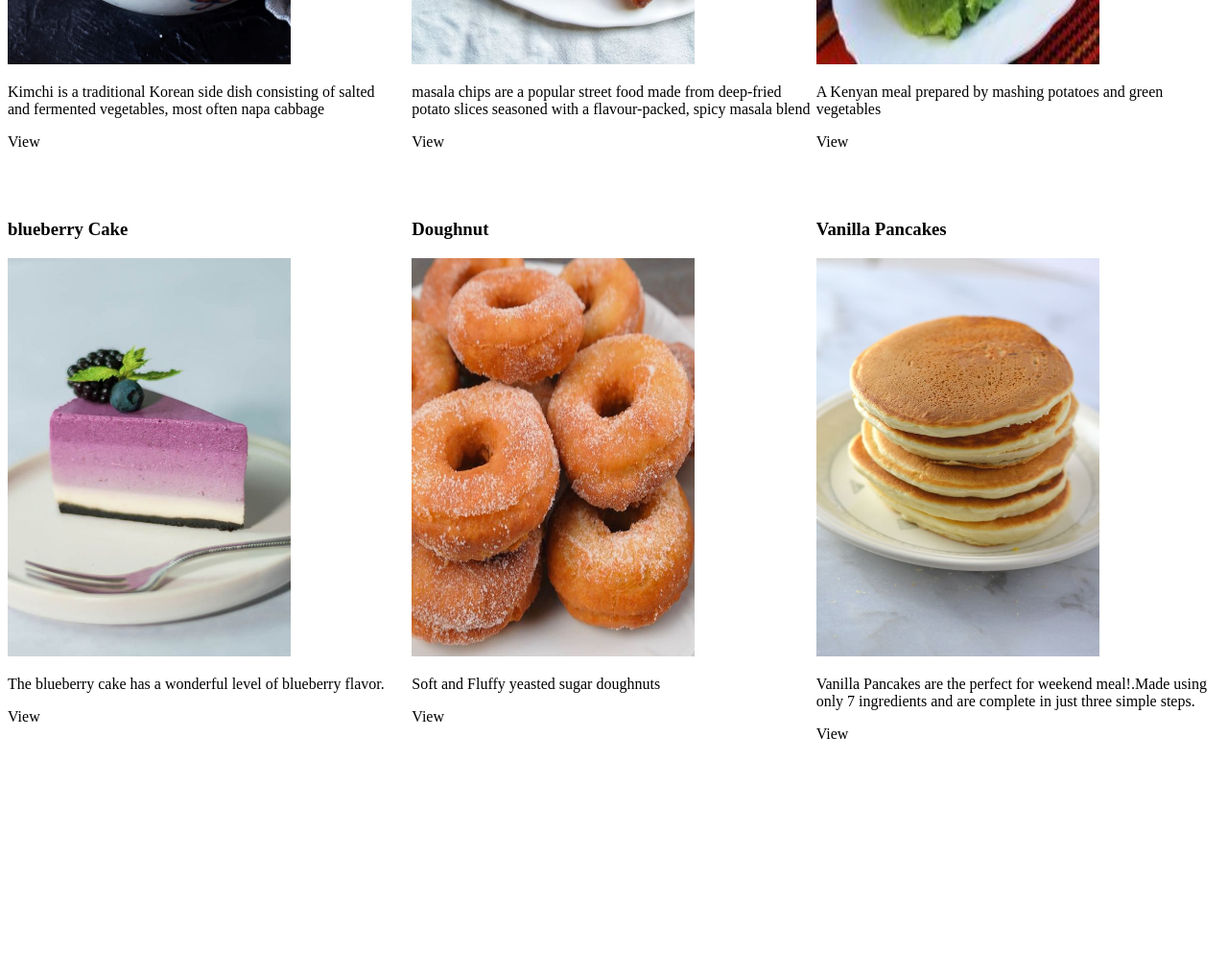
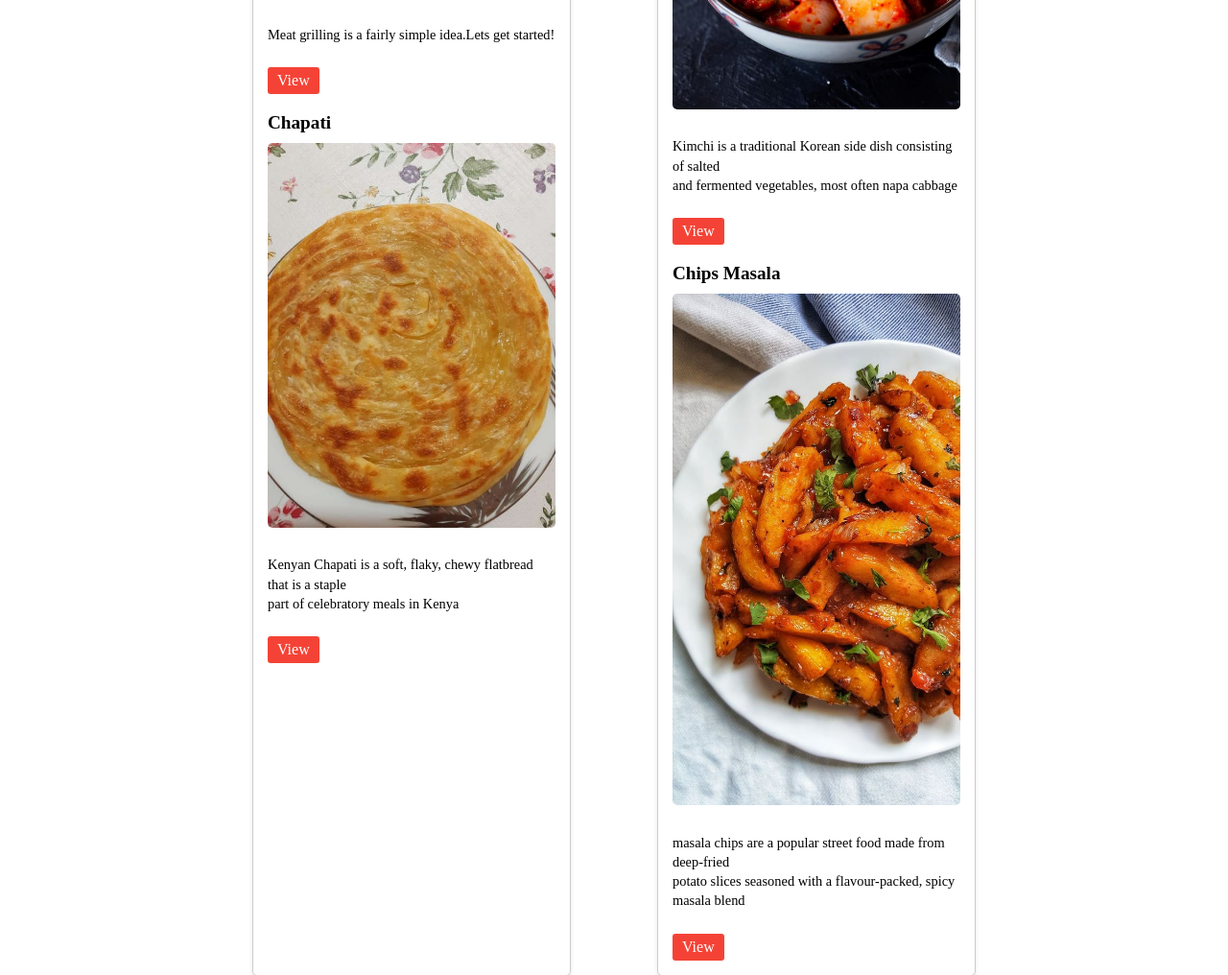
Before and after one commit to Wachira-glory/new_project_recipe, a plain HTML site: page myrecipe.html in a window 1280 px wide. Shown: the part 1717-2733 px from the top of the page at 96% size. Before the commit the page ends 2527 px from the top, so only its background shows below. Drawn offline with Linux system fonts and the light colour scheme.

Commit message:
styled recipe

```diff
--- a/myrecipe.css
+++ b/myrecipe.css
@@ -1,3 +1,7 @@
+body {
+  padding-left: 210px;
+  padding-right: 210px;
+}
 .topnav {
   overflow: hidden;
   background-color: orange;
@@ -12,13 +16,13 @@
   font-size: 17px;
 }
 .topnav a:hover {
-    background-color:white;
+  background-color: white;
   color: black;
 }
 .topnav .search-container {
   float: right;
 }
-  .topnav input[type=text] {
+.topnav input[type="text"] {
   padding: 6px;
   margin-top: 8px;
   font-size: 17px;
@@ -29,7 +33,7 @@
   padding: 6px 10px;
   margin-top: 8px;
   margin-right: 16px;
-    background:orangered;
+  background: orangered;
   font-size: 17px;
   border: none;
   cursor: pointer;
@@ -37,11 +41,48 @@
 .topnav .search-container button:hover {
   background: #ccc;
 }
+/* Style for the recipe cards */
 #recipes {
-    display: grid;
-    grid-template-columns: repeat(3,3fr);
+  display: flex;
+  flex-wrap: wrap;
+  justify-content: space-around;
 }
-#recipes img{
-width: 70%;
-height: 70%;
+
+.recipe-holder {
+  width: 300px;
+  margin: 20px;
+  padding: 15px;
+  border: 1px solid #ccc;
+  border-radius: 5px;
+  box-shadow: 0 2px 4px rgba(0, 0, 0, 0.1);
 }
+
+.recipe-holder img {
+  width: 100%;
+  border-radius: 5px;
+  margin-bottom: 10px;
+}
+
+.recipe-holder h3 {
+  font-size: 1.2em;
+  margin-bottom: 10px;
+}
+
+.recipe-holder p {
+  font-size: 0.9em;
+  line-height: 1.4;
+}
+
+.recipe-holder a {
+  display: inline-block;
+  padding: 5px 10px;
+  background-color: #f44336;
+  color: #fff;
+  text-decoration: none;
+  border-radius: 3px;
+  margin-top: 10px;
+}
+
+.recipe-holder a:hover {
+  background-color: #d32f2f;
+}
--- a/myrecipe.html
+++ b/myrecipe.html
@@ -2,7 +2,7 @@
 <html>
   <head>
     <title>Recipe App</title>
-  <link rel="stylesheet" type="text/css" href="myrecipe.css">
+    <link rel="stylesheet" type="text/css" href="myrecipe.css" />
   </head>
   <body>
     <div class="topnav">
@@ -11,84 +11,115 @@
       <a href="#contact">My Recipe</a>
       <div class="search-container">
         <form action="/action_page.php">
-            <input type="text" placeholder="Search.." name="search">
+          <input type="text" placeholder="Search.." name="search" />
           <button type="submit"><i class="fa fa-search"></i></button>
         </form>
       </div>
     </div>
     <h1>Recipes</h1>
     <div id="recipes">
+      <div class="recipe-holder">
         <div>
           <h3>Tteokbokki</h3>
-        <img src="images/tteob.png">
-        <p>Tteokbokki is one of the most popular Korean street foods in Korea</p>
+          <img src="images/tteob.png" />
+          <p class="text">
+            Tteokbokki is one of the most popular Korean street foods in Korea
+          </p>
           <a>View</a>
         </div>
         <div>
           <h3>Noodles</h3>
-        <img src="images/noodles.jpg">
-        <p></p>
+          <img src="images/noodles.jpg" />
+          <p class="text"></p>
           <a>View</a>
         </div>
         <div>
           <h3>Meat</h3>
-        <img src="images/cmeat.jpg">
-        <p>Meat grilling is a fairly simple idea.Lets get started!</p>
+          <img src="images/cmeat.jpg" />
+          <p class="text">
+            Meat grilling is a fairly simple idea.Lets get started!
+          </p>
           <a>View</a>
         </div>
         <div>
           <h3>Chapati</h3>
-       <img src="images/chapati.jpg" >
-       <p>Kenyan Chapati is a soft, flaky, chewy flatbread that is a staple<br> part of celebratory meals in Kenya </p>
+          <img src="images/chapati.jpg" />
+          <p class="text">
+            Kenyan Chapati is a soft, flaky, chewy flatbread that is a staple<br />
+            part of celebratory meals in Kenya
+          </p>
           <a>View</a>
         </div>
+      </div>
+      <div class="recipe-holder">
         <div>
           <h3>Fish</h3>
-        <p>Simple fish fry</p>
-        <img src="images/fish.jpg">
+          <p class="text">Simple fish fry</p>
+          <img src="images/fish.jpg" />
           <a>View</a>
         </div>
         <div>
           <h3>Pilau</h3>
-        <img src="images/pilau.jpg">
-        <p>Pilau is a traditional, beautiful fragrant rice dish made with many<br> aromatic spices that adds an amazing depth of flavor to the rice</p>
+          <img src="images/pilau.jpg" />
+          <p class="text">
+            Pilau is a traditional, beautiful fragrant rice dish made with
+            many<br />
+            aromatic spices that adds an amazing depth of flavor to the rice
+          </p>
           <a>View</a>
         </div>
         <div>
           <h3>Kimchi</h3>
-        <img src="images/kimchi.jpg">
-        <p>Kimchi is a traditional Korean side dish consisting of salted<br> and fermented vegetables, most often napa cabbage</p>
+          <img src="images/kimchi.jpg" />
+          <p class="text">
+            Kimchi is a traditional Korean side dish consisting of salted<br />
+            and fermented vegetables, most often napa cabbage
+          </p>
           <a>View</a>
         </div>
         <div>
           <h3>Chips Masala</h3>
-        <img src="images/chipsmasala.jpg">
-        <p>masala chips are a popular street food made from deep-fried<br> potato slices seasoned with a flavour-packed, spicy masala blend</p>
+          <img src="images/chipsmasala.jpg" />
+          <p class="text">
+            masala chips are a popular street food made from deep-fried<br />
+            potato slices seasoned with a flavour-packed, spicy masala blend
+          </p>
           <a>View</a>
         </div>
+      </div>
+      <div class="recipe-holder">
         <div>
           <h3>Mukimo</h3>
-        <img src="images/mukimo.jpg">
-        <p>A Kenyan meal prepared by mashing potatoes and green vegetables</p>
+          <img src="images/mukimo.jpg" />
+          <p class="text">
+            A Kenyan meal prepared by mashing potatoes and green vegetables
+          </p>
           <a>View</a>
         </div>
         <div>
           <h3>blueberry Cake</h3>
-        <img src="images/blueberry.jpg">
-        <p>The blueberry cake has a wonderful level of blueberry flavor.</p>
+          <img src="images/blueberry.jpg" />
+          <p class="text">
+            The blueberry cake has a wonderful level of blueberry flavor.
+          </p>
           <a>View</a>
         </div>
         <div>
           <h3>Doughnut</h3>
-        <img src="images/doughtnut.jpg">
-        <p>Soft and Fluffy yeasted sugar doughnuts</p>
+          <img src="images/doughtnut.jpg" />
+          <p class="text">Soft and Fluffy yeasted sugar doughnuts</p>
           <a>View</a>
         </div>
         <div>
           <h3>Vanilla Pancakes</h3>
-        <img src="images/vpancakes.jpg">
-        <p>Vanilla Pancakes are the perfect for weekend meal!.Made using <br>only 7 ingredients and are complete in just three simple steps.</p>
+          <img src="images/vpancakes.jpg" />
+          <p class="text">
+            Vanilla Pancakes are the perfect for weekend meal!.Made using
+            <br />only 7 ingredients and are complete in just three simple
+            steps.
+          </p>
           <a>View</a>
+        </div>
       </div>
     </div>
   </body>
```
Also changed, not shown: recipe.css (+12 -23 lines), view.html (added, +23 -0 lines). Lines whose indentation alone changed are shown as unchanged.
